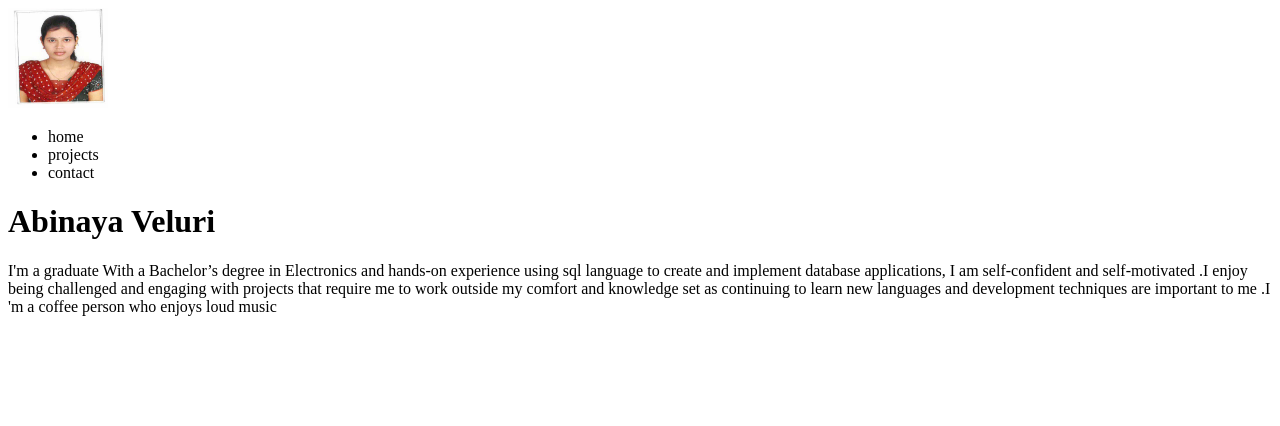
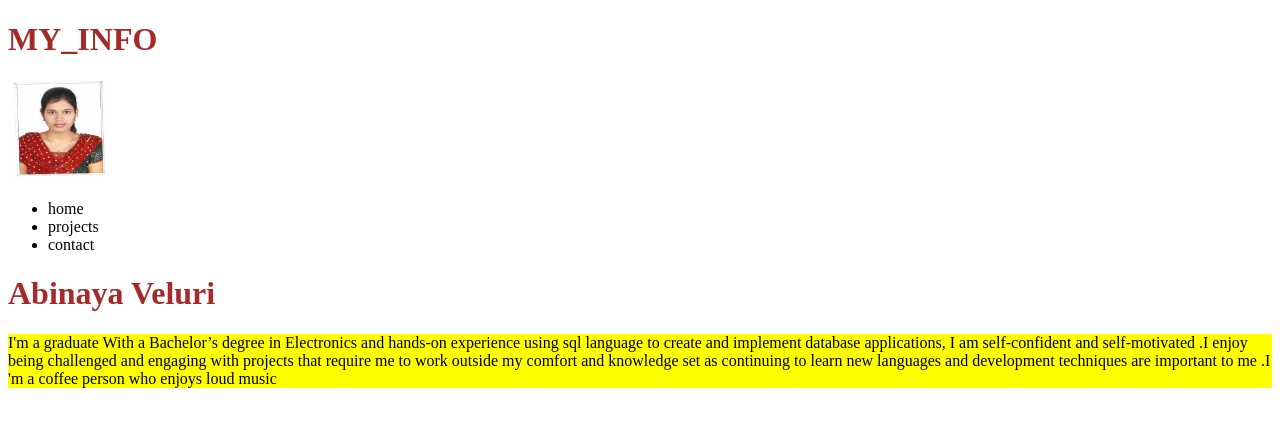
Before and after one commit to abhinayaveluri/MY_FIRST_PROJECT, a plain HTML site: page index.html in a window 1280 px wide. Drawn offline with Linux system fonts and the light colour scheme.

Commit message:
test commit

```diff
--- a/index.html
+++ b/index.html
@@ -1,9 +1,19 @@
 <!DOCTYPE html>
 <html>
-    <head><title>Abinaya Veluri</title></head>
+    <head><title>Abinaya Veluri</title>
+
+  <style type="text/css" media="all">
+
+      h1{
+          color: brown;
+      }
+
+    </style>
+    </head>
 
 <body>
-
+    <p style="background-color: yellow;"></p>
+<h1>MY_INFO</h1>
 <div class="header"></div>
 <div class="logo"></div>
 <img src="images/PHO.jpg" height="100" width="100">
@@ -14,7 +24,7 @@
 </ul>
 <div class="title">
     <h1>Abinaya Veluri</h1>
-    <p>I'm a graduate With a Bachelor’s degree in Electronics and hands-on experience using sql language to create and implement database applications,
+    <p style="background-color: yellow;">I'm a graduate With a Bachelor’s degree in Electronics and hands-on experience using sql language to create and implement database applications,
 
         I am self-confident and self-motivated .I enjoy being challenged and engaging with projects that require me to work outside my comfort and knowledge set as continuing to learn new languages and development techniques are important to me .I 'm a coffee person who enjoys loud music
         </p>
```
